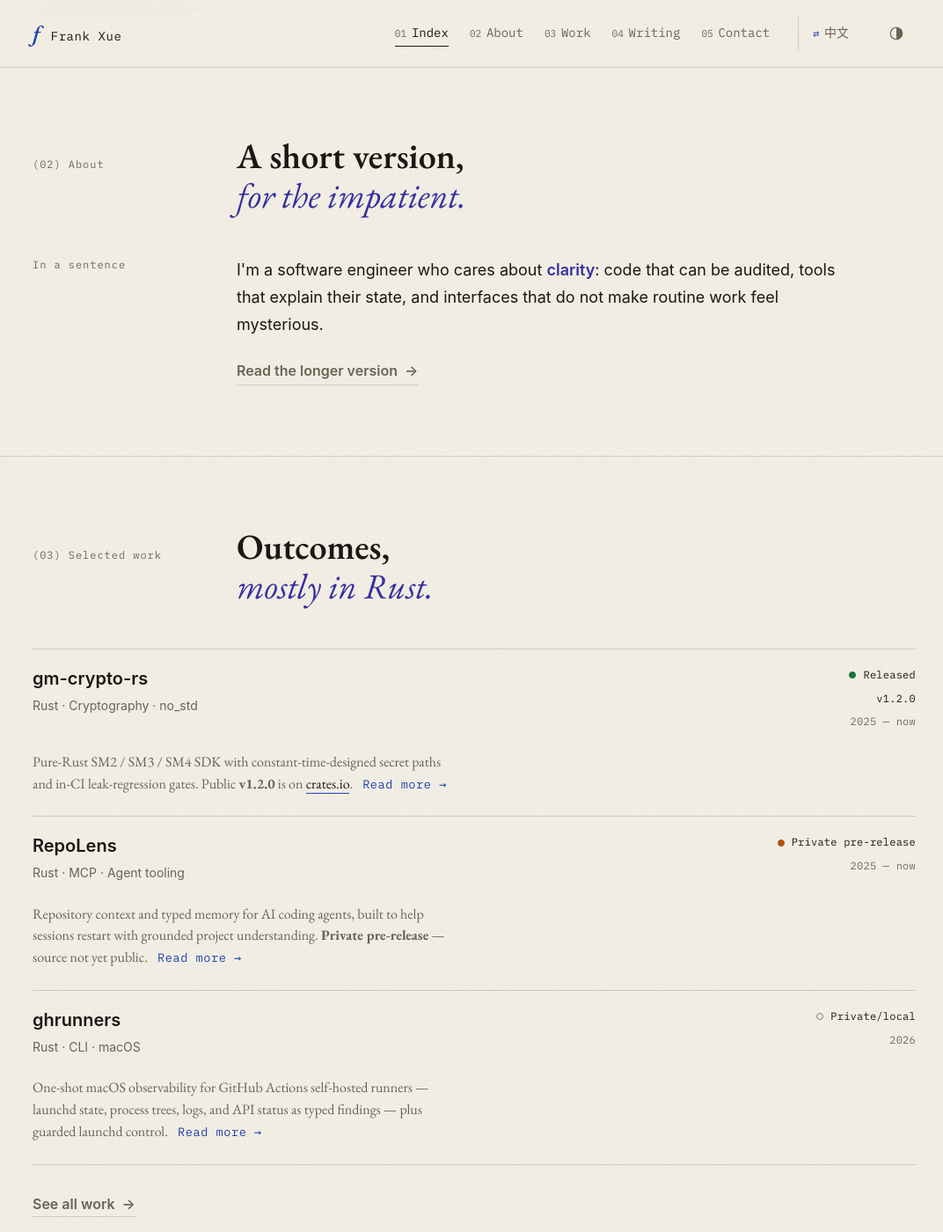
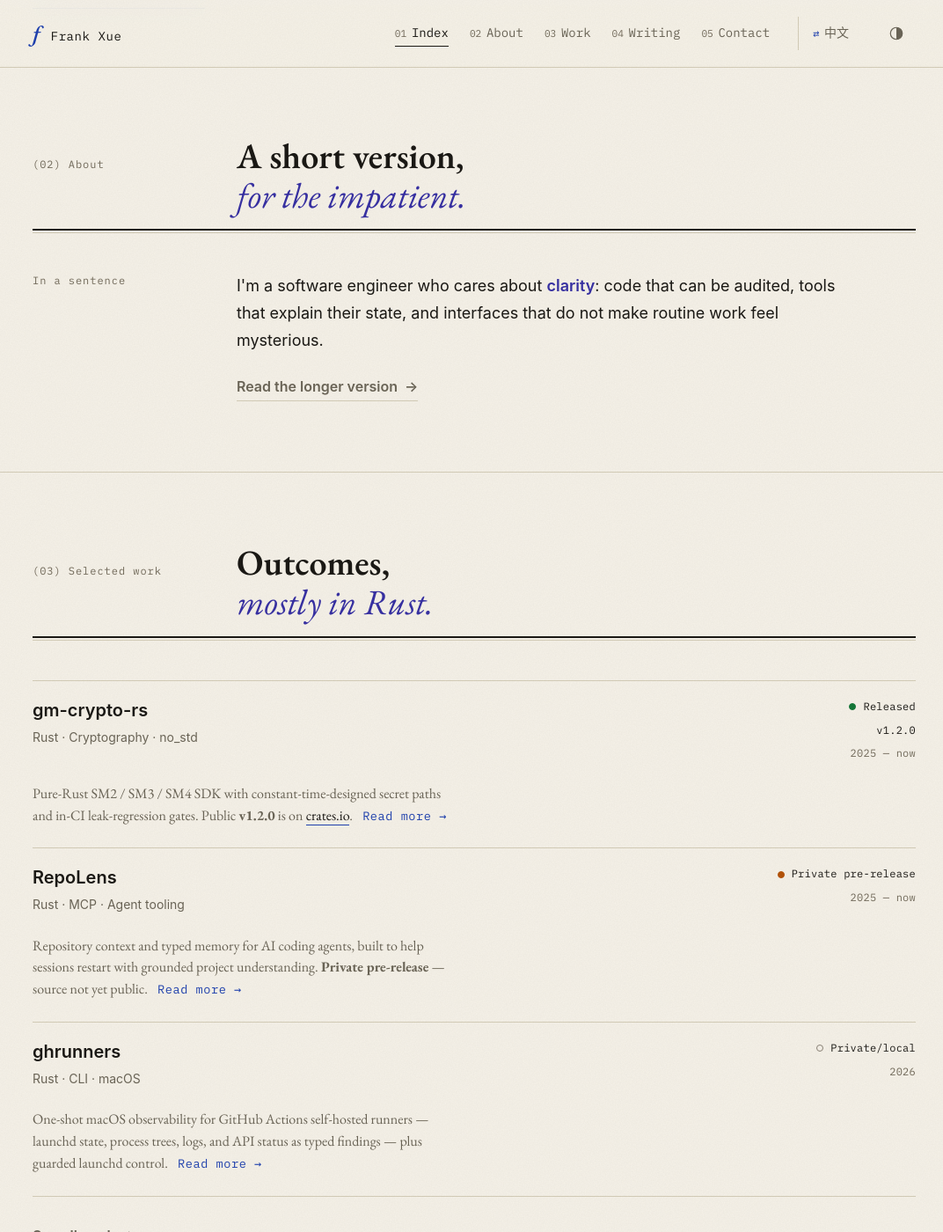
Before and after one commit to frankxue831/frankxue831.github.io, a Jekyll site: the page built from index.html, in a window 1280 px wide and 1400 px high, scrolled down 770 px. Shown: the whole window at 88% size, without its empty margins (101-1173 px from the left). Built offline with Jekyll 4.4.1, drawn with Linux system fonts in a browser that asks for light colours.

Commit message:
feat(editorial): ghost numeral + double-rule styles
Co-Authored-By: Claude Fable 5 <noreply@anthropic.com>

```diff
--- a/assets/css/style.css
+++ b/assets/css/style.css
@@ -686,6 +686,48 @@ body.lang-zh .page-header__lede {
 }
 
 /* =========================================================
+   Editorial dose — ghost numerals + monograph double rules.
+   Ghosts are aria-hidden decoration painted behind the head
+   (z-index -1; .reveal's transform keeps them inside the
+   section's stacking context). --ghost-ink: ~7% ink light,
+   ~5% dark, transparent in print.
+   Spec: docs/superpowers/specs/2026-06-11-visual-evolution-design.md
+   ========================================================= */
+.ghost-num {
+    position: absolute;
+    top: -0.16em;
+    left: -0.05em;
+    z-index: -1;
+    font-family: var(--serif);
+    font-style: italic;
+    font-weight: 400;
+    font-size: clamp(72px, 12vw, 128px);
+    line-height: 1;
+    color: var(--ghost-ink);
+    pointer-events: none;
+    user-select: none;
+}
+.section__head {
+    position: relative;
+    padding-bottom: var(--space-4);
+    border-bottom: 2px solid var(--fg);
+}
+.page-header--plate {
+    position: relative;
+    border-bottom: 2px solid var(--fg);
+}
+.section__head::after,
+.page-header--plate::after {
+    content: "";
+    position: absolute;
+    left: 0;
+    right: 0;
+    bottom: -5px;
+    height: 1px;
+    background: var(--rule);
+}
+
+/* =========================================================
    Hero (home)
    ========================================================= */
 .hero {
```
